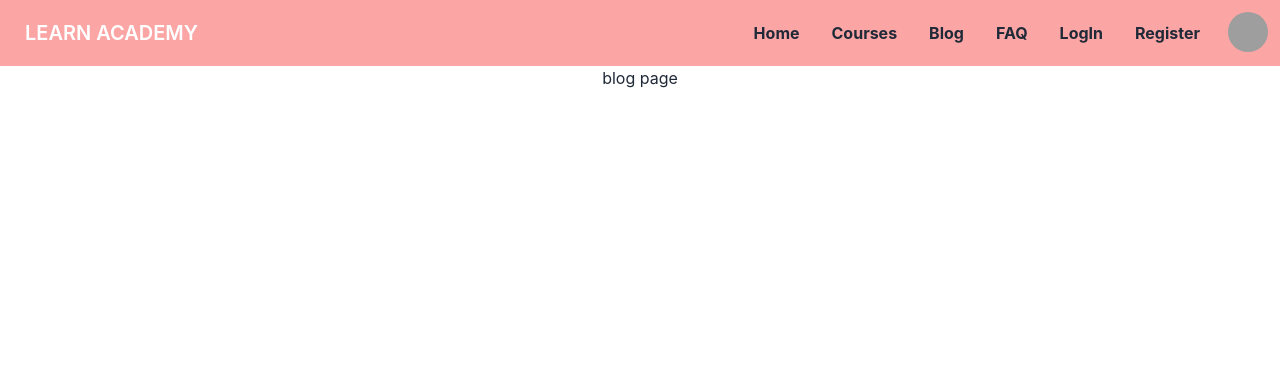
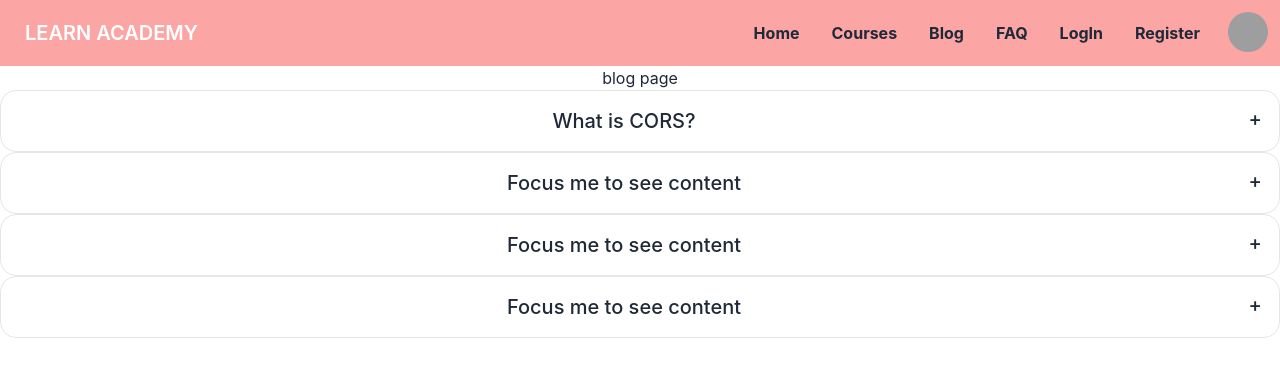
Before and after one commit to manisulislam/computer-science, a React (Create React App) app: page /blog in a window 1280 px wide. Shown: the top 376 px of the page. Built offline with nearby package versions, Linux system fonts and the light colour scheme; no server answers; grey boxes are pictures that could not be loaded.

Commit message:
set up one blog on question

```diff
--- a/src/components/Blog.js
+++ b/src/components/Blog.js
@@ -2,8 +2,45 @@ import React from 'react';
 
 const Blog = () => {
     return (
-        <div>
+        <div className=''>
             <h3>blog page</h3>
+            <div tabIndex={0} className="collapse collapse-plus border border-base-300 bg-base-100 rounded-box">
+  <div className="collapse-title text-xl font-medium">
+   What is CORS?
+  </div>
+  <div className="collapse-content">
+    <p>
+    Cross-origin resource sharing (CORS) is a browser mechanism which enables controlled access to resources located outside of a given domain. It extends and adds flexibility to the same-origin policy (SOP). However, it also provides potential for cross-domain attacks, if a website's CORS policy is poorly configured and implemented. CORS is not a protection against cross-origin attacks such as cross-site request forgery (CSRF).
+    </p>
+  </div>
+</div>
+
+<div tabIndex={0} className="collapse collapse-plus border border-base-300 bg-base-100 rounded-box">
+  <div className="collapse-title text-xl font-medium">
+    Focus me to see content
+  </div>
+  <div className="collapse-content">
+    <p>tabIndex={0} attribute is necessary to make the div focusable</p>
+  </div>
+</div>
+
+<div tabIndex={0} className="collapse collapse-plus border border-base-300 bg-base-100 rounded-box">
+  <div className="collapse-title text-xl font-medium">
+    Focus me to see content
+  </div>
+  <div className="collapse-content">
+    <p>tabIndex={0} attribute is necessary to make the div focusable</p>
+  </div>
+</div>
+
+<div tabIndex={0} className="collapse collapse-plus border border-base-300 bg-base-100 rounded-box">
+  <div className="collapse-title text-xl font-medium">
+    Focus me to see content
+  </div>
+  <div className="collapse-content">
+    <p>tabIndex={0} attribute is necessary to make the div focusable</p>
+  </div>
+</div>
         </div>
     );
 };
--- a/src/components/Courses.js
+++ b/src/components/Courses.js
@@ -3,7 +3,8 @@ import React from 'react';
 const Courses = () => {
     return (
         <div>
-            <h3>this is course</h3>
+            <div className='grid-rows-4'>course category</div>
+            <div className='grid-rows-8'> course content </div>
         </div>
     );
 };
```
